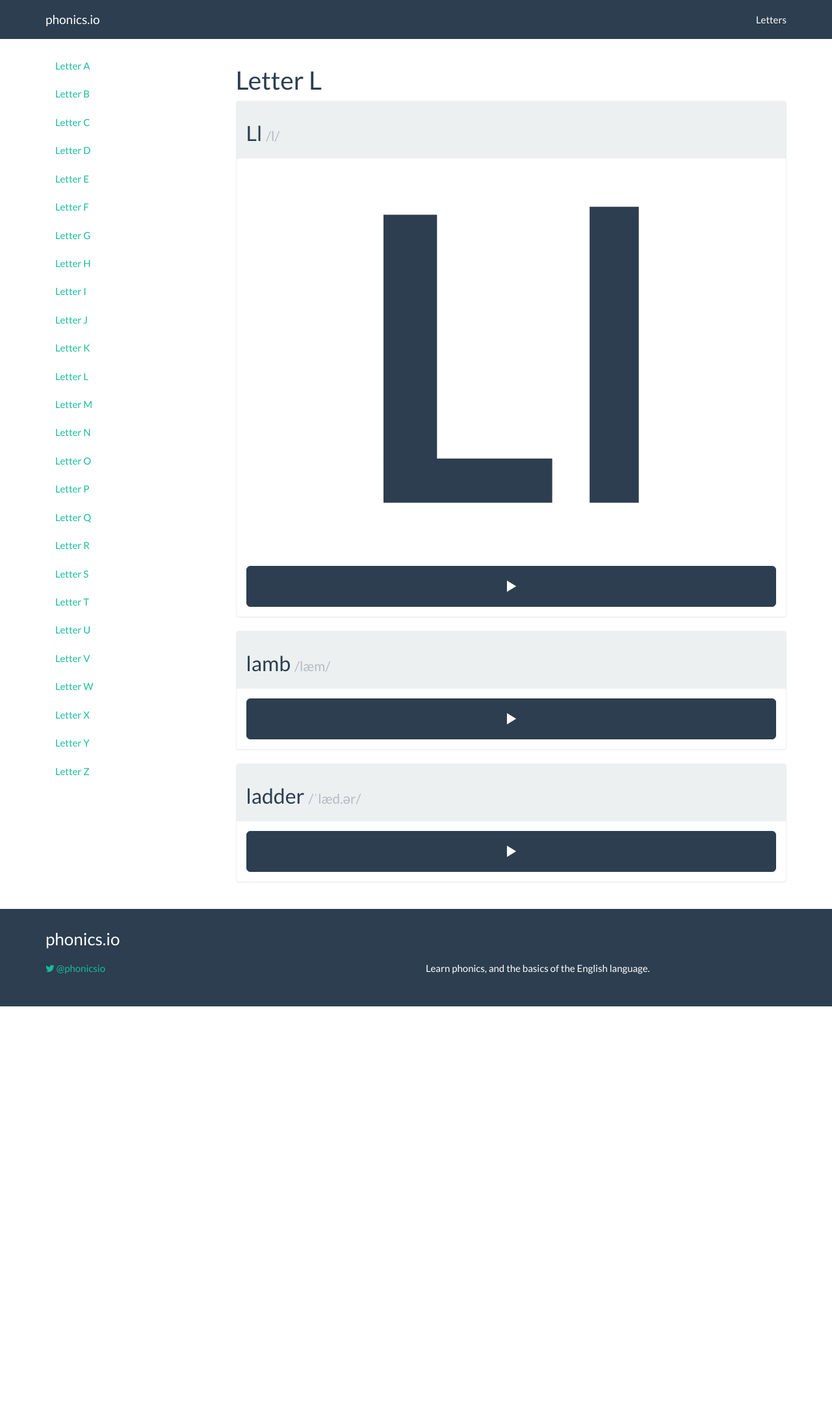
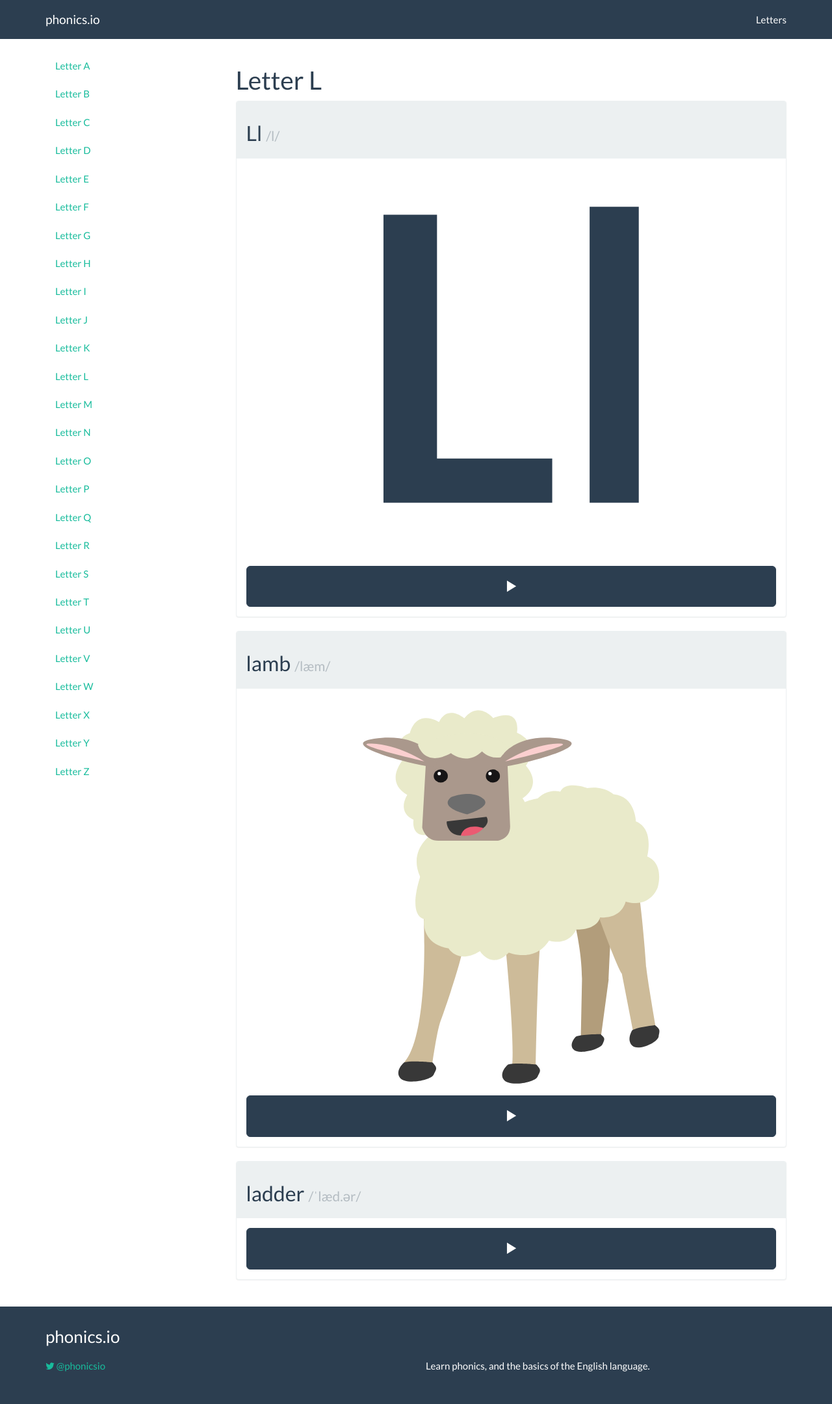
Before and after one commit to irmbrady/phonics.io, a Jekyll site: the page built from letters/l.html, in a window 1280 px wide. Shown: the whole page at 65% size. Built offline with Jekyll 4.4.1, drawn with Linux system fonts in a browser that asks for light colours; nearby versions of some CDN libraries; before the commit the page ends 1549 px from its top, so only the background shows below that.

Commit message:
Added lamb svg

```diff
--- a/letters/l.html
+++ b/letters/l.html
@@ -26,7 +26,7 @@
     <h2>lamb <small>/læm/</small></h2>
   </div>
   <div class="panel-body">
-    <!-- <img src="/../resources/images/XX.svg" alt="XX" style="width: 100%; display: block;"/> -->
+    <img src="/../resources/images/lamb.svg" alt="lamb" style="width: 100%; display: block;"/>
     <audio id="say-lamb">
       <source src="/../resources/sounds/mp3/lamb.mp3" type="audio/mpeg" />
       <source src="/../resources/sounds/ogg/lamb.ogg" type="audio/ogg" />
```
Also changed, not shown: resources/images/lamb.svg (added).
